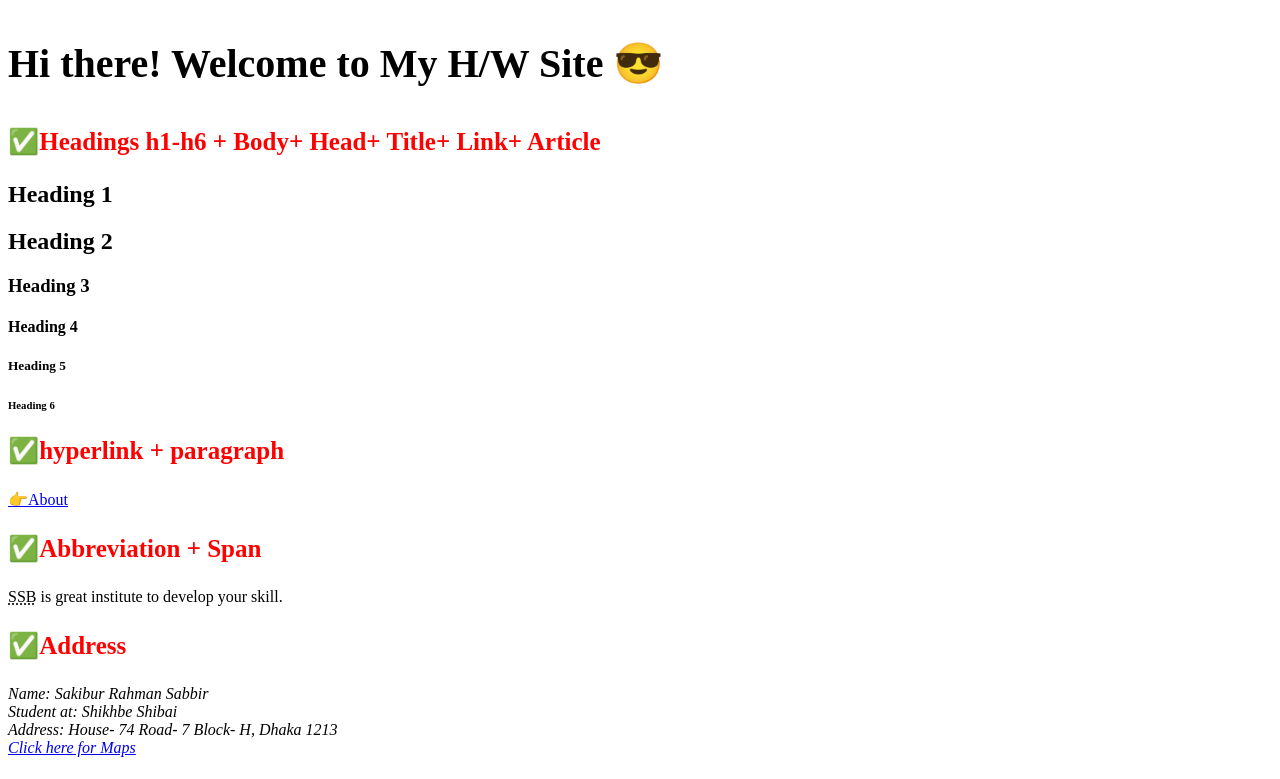
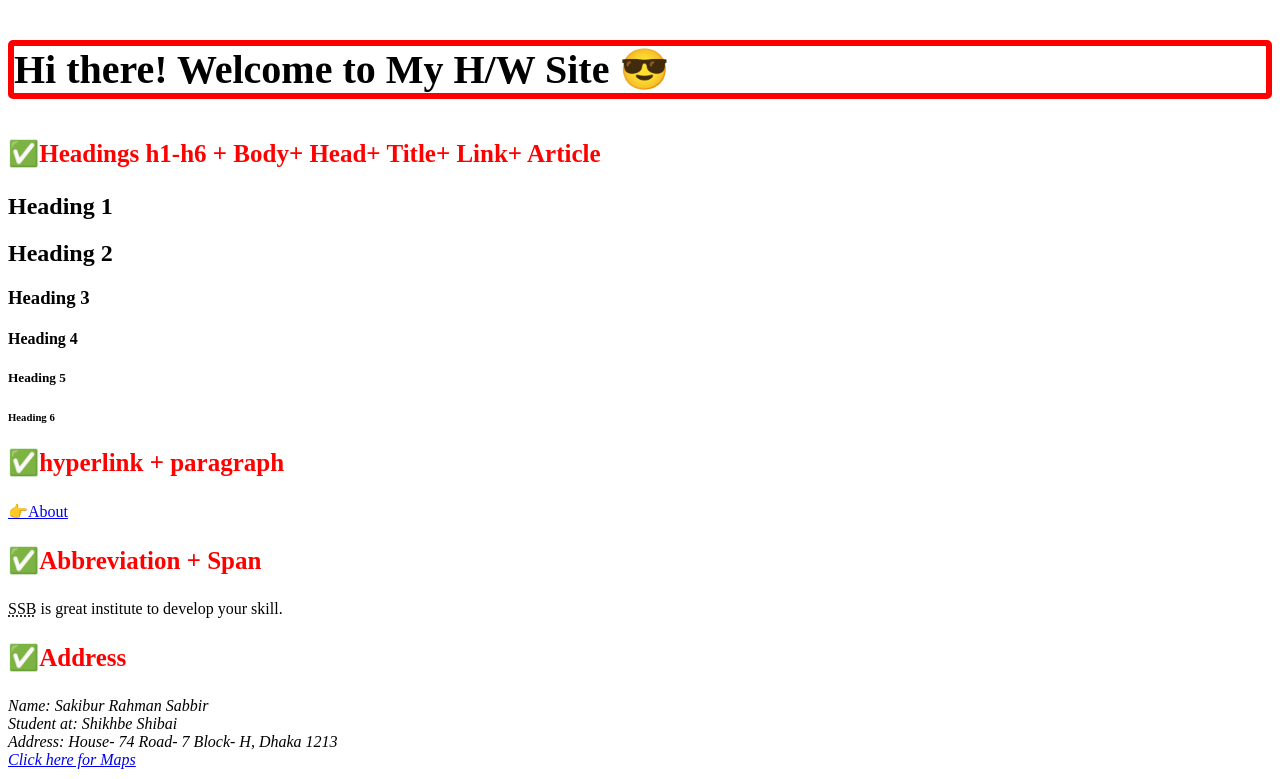
Before and after one commit to gmsakibursabbir/HW-SSB456-01, a plain HTML site: page index.html in a window 1280 px wide. Shown: the top 779 px of the page. Drawn offline with Linux system fonts and the light colour scheme.

Commit message:
Update index.html

```diff
--- a/index.html
+++ b/index.html
@@ -8,7 +8,7 @@
 	</head>
 	<body>
 		    <article>
-		    			<p style="font-size:40px;font-weight:bold;color: black;">Hi there! Welcome to My H/W Site <span>&#128526</span></p>
+		    			<p style="font-size:40px;font-weight:bold;color: black;border: red 6px solid;border-radius: 5px;">Hi there! Welcome to My H/W Site <span>&#128526</span></p>
 
 			<p style="font-weight: bold;"><span>&#9989</span>Headings h1-h6 + Body+ Head+ Title+ Link+ Article</p>
 			<!--Heading-->
```
